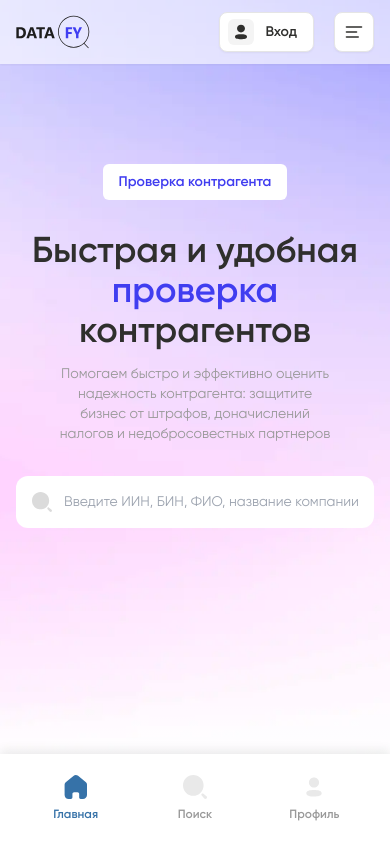
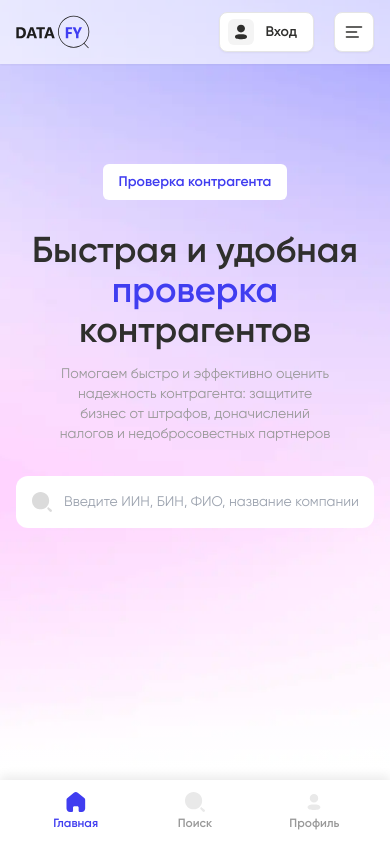
Before and after one commit to sogeking7/datafy-frontend, a Next.js app: page / in a window 390 px wide. Shown: the top 842 px of the page. Built offline with nearby package versions, Linux system fonts and the light colour scheme; no server answers.

Commit message:
fix: fix mobile bottom bar colors

```diff
--- a/src/features/sales/MobileBottomBar.tsx
+++ b/src/features/sales/MobileBottomBar.tsx
@@ -9,19 +9,19 @@ export default function MobileBottomBar() {
   const isActive = (route: string) => pathname === route;
 
   return (
-    <nav className="sm:hidden fixed bottom-0 shadow-[0_-4px_10px_rgba(0,0,0,0.08)] z-10 w-full h-[90px] bg-white dark:bg-gray-900 dark:border-gray-800 flex items-center justify-between px-4 md:px-6">
+    <nav className="sm:hidden fixed bottom-0 shadow-[0_-4px_10px_rgba(0,0,0,0.08)] z-10 w-full h-16 bg-white dark:bg-gray-900 dark:border-gray-800 flex items-center justify-between px-4 md:px-6">
       <Link
         href="/"
         className="flex flex-col items-center w-full text-center py-2"
         prefetch={false}
       >
         <HomeIcon
-          fill={isActive("/") ? "#3672A8" : "#999"}
-          className="h-6 w-6"
+          fill={isActive("/") ? "#403df0" : "#E9E9E9"}
+          className="size-5"
         />
         <span
-          className={`text-xs mt-2 font-semibold ${
-            isActive("/") ? "text-[#3672A8]" : "text-[#999]"
+          className={`text-xs mt-1 font-semibold ${
+            isActive("/") ? "text-primary" : "text-[#999]"
           }`}
         >
           Главная
@@ -34,12 +34,12 @@ export default function MobileBottomBar() {
         prefetch={false}
       >
         <SearchIcon
-          fill={isActive("/search") ? "#3672A8" : "#E9E9E9"}
-          className="h-6 w-6"
+          fill={isActive("/search") ? "#403df0" : "#E9E9E9"}
+          className="size-5"
         />
         <span
-          className={`text-xs mt-2 font-semibold ${
-            isActive("/search") ? "text-[#3672A8]" : "text-[#999]"
+          className={`text-xs mt-1 font-semibold ${
+            isActive("/search") ? "text-primary" : "text-[#999]"
           }`}
         >
           Поиск
@@ -52,12 +52,12 @@ export default function MobileBottomBar() {
         prefetch={false}
       >
         <UserIcon
-          fill={isActive("/account") ? "#3672A8" : "#E9E9E9"}
-          className="h-6 w-6"
+          fill={isActive("/account") ? "#403df0" : "#E9E9E9"}
+          className="size-5"
         />
         <span
-          className={`text-xs mt-2 font-semibold ${
-            isActive("/account") ? "text-[#3672A8]" : "text-[#999]"
+          className={`text-xs mt-1 font-semibold ${
+            isActive("/account") ? "text-primary" : "text-[#999]"
           }`}
         >
           Профиль
```
